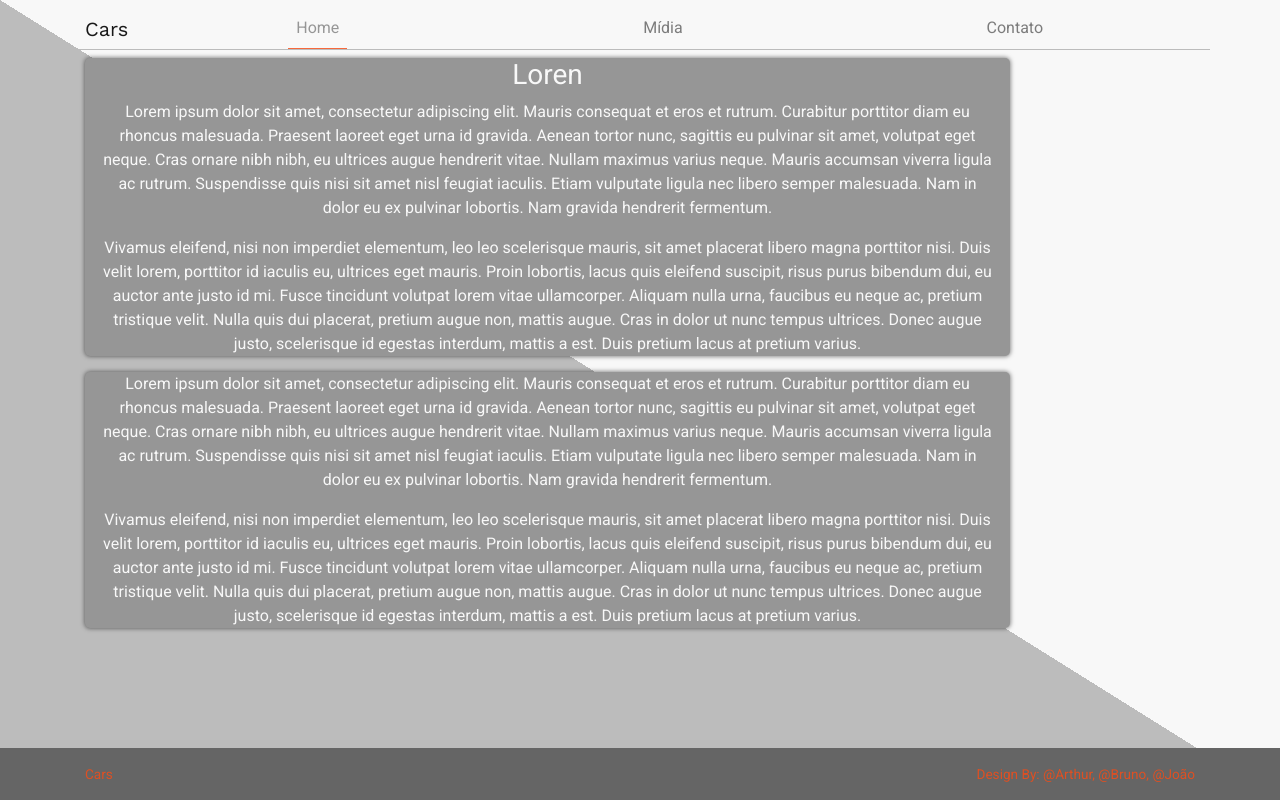
After one commit to arthurdias-trad/Projeto1-Santander-FullStack, a PHP site: page / in a window 1280 px wide. The commit adds this page. Run offline with PHP 8.4, Linux system fonts and the light colour scheme; some libraries are stand-ins or nearby versions.

Commit message:
add index e modificação do css

```diff
--- a/ArthurDias, BrunoVinícius, JoãoPaulo – PortalDeCarros/css/style.css
+++ b/ArthurDias, BrunoVinícius, JoãoPaulo – PortalDeCarros/css/style.css
@@ -1,39 +1,22 @@
+@import url('https://fonts.googleapis.com/css2?family=Roboto&display=swap');
+
 :root {
-  --color-laranja: rgba(247, 76, 22, 1);
+  --color-laranja: rgba(246, 76, 22, 0.83);
   --color-escuro: #656565;
-  --color-médio: #969696;
+  --color-medio: #969696;
   --color-claro: #bcbcbc;
+  --color-white: #f8f8f8;
 }
 
 body {
-  background: linear-gradient(to top left, var(--color-claro) 50%, white 50%);
-  font-family: "Open Sans", sans-serif;
+  background: linear-gradient(to top left, var(--color-claro) 50%, var(--color-white) 50%);
+  font-family: "Roboto", sans-serif;
+  -webkit-font-smoothing: antialiased;
   min-height: 100vh;
 }
 
-footer {
-  width: 100%;
-  padding: 2rem 0;
-  position: absolute;
-  bottom: 0;
-}
-
-.footer {
-  font-size: 1rem;
-  color: var(--color-laranja);
-  display: flex;
-  flex-direction: column;
-  justify-content: center;
-  align-items: center;
-  text-align: center;
-}
-
 nav {
-  border-bottom: solid 1px var(--color-laranja);
-}
-
-.navbar-center {
-  margin: 0 auto;
+  color: var(--color-medio);
 }
 
 .logo {
@@ -49,11 +32,46 @@ nav {
 }
 
 .bg-médio {
-  background: var(--color-médio);
+  background: var(--color-medio);
 }
 
 .bg-claro {
   background: var(--color-claro);
+}
+
+.navbar-center {
+  margin: 0 auto;
+}
+
+.text-section {
+  background-color: var(--color-medio);
+  color: var(--color-white);
+  text-align: center;
+  border-radius: 5px;
+  box-shadow: 0 0 4px .5px rgba(0, 0, 0, 0.5);
+}
+
+footer {
+  width: 100%;
+  padding: 1rem 0;
+  bottom: 0;
+}
+
+.footer {
+  font-size: 1rem;
+  color: var(--color-laranja);
+  display: flex;
+  flex-direction: row;
+  justify-content: center;
+  align-items: center;
+  text-align: center;
+}
+
+.footer a,
+.footer a:hover,
+.footer a:visited {
+  color: var(--color-laranja);
+  text-decoration: none;
 }
 
 /* Telas pequenas */
@@ -76,8 +94,7 @@ nav {
   body {
     background: linear-gradient(
       to top right,
-      var(--color-claro) 50%,
-      white 50%
+      var(--color-claro) 50%, 50%, var(--color-white) 50%
     );
   }
 
@@ -95,7 +112,16 @@ nav {
     justify-content: space-around;
   }
 
+  .active {
+    border-bottom: 1.5px solid var(--color-laranja);
+    color: var(--color-medio) !important;
+  }
+
+  footer {
+    position: absolute;
+  }
+
   .footer {
-    font-size: 1.5rem;
+    font-size: 0.85rem;
   }
 }
--- /dev/null
+++ b/ArthurDias, BrunoVinícius, JoãoPaulo – PortalDeCarros/index.html
@@ -0,0 +1,79 @@
+<!DOCTYPE html>
+<html lang="en">
+  <head>
+    <meta charset="UTF-8" />
+    <meta name="viewport" content="width=device-width, initial-scale=1.0" />
+    <title>Cars</title>
+    <link
+      href="https://fonts.googleapis.com/css2?family=Open+Sans&family=Work+Sans&display=swap"
+      rel="stylesheet"
+    />
+    <link rel="stylesheet" href="css/bootstrap.min.css" />
+    <link rel="stylesheet" href="css/style.css" />
+  </head>
+  <body>
+    <header>
+      <nav class="navbar navbar-expand-lg navbar-light navbar-transparent">
+        <div class="container">
+          <div class="navbar-center">
+            <a class="navbar-brand logo" href="#">Cars</a>
+          </div>
+          <button
+            class="navbar-toggler"
+            type="button"
+            data-toggle="collapse"
+            data-target="#navbarNavAltMarkup"
+            aria-controls="navbarNavAltMarkup"
+            aria-expanded="false"
+            aria-label="Toggle navigation"
+          >
+            <span class="navbar-toggler-icon"></span>
+          </button>
+          <div class="collapse navbar-collapse" id="navbarNavAltMarkup">
+            <div class="navbar-nav">
+              <a class="nav-item nav-link active" href="#">
+                Home <span class="sr-only">(current)</span>
+              </a>
+              <a class="nav-item nav-link" href="#">Mídia</a>
+              <a class="nav-item nav-link" href="#">Contato</a>
+            </div>
+          </div>
+        </div>
+      </nav>
+    </header>
+    <div class="container">
+      <main>
+        <section class="text-section col-sm-12 col-lg-10">
+          <h3>Loren</h3>
+          <p>Lorem ipsum dolor sit amet, consectetur adipiscing elit. Mauris consequat et eros et rutrum. Curabitur porttitor diam eu rhoncus malesuada. Praesent laoreet eget urna id gravida. Aenean tortor nunc, sagittis eu pulvinar sit amet, volutpat eget neque. Cras ornare nibh nibh, eu ultrices augue hendrerit vitae. Nullam maximus varius neque. Mauris accumsan viverra ligula ac rutrum. Suspendisse quis nisi sit amet nisl feugiat iaculis. Etiam vulputate ligula nec libero semper malesuada. Nam in dolor eu ex pulvinar lobortis. Nam gravida hendrerit fermentum.</p>
+          <p>Vivamus eleifend, nisi non imperdiet elementum, leo leo scelerisque mauris, sit amet placerat libero magna porttitor nisi. Duis velit lorem, porttitor id iaculis eu, ultrices eget mauris. Proin lobortis, lacus quis eleifend suscipit, risus purus bibendum dui, eu auctor ante justo id mi. Fusce tincidunt volutpat lorem vitae ullamcorper. Aliquam nulla urna, faucibus eu neque ac, pretium tristique velit. Nulla quis dui placerat, pretium augue non, mattis augue. Cras in dolor ut nunc tempus ultrices. Donec augue justo, scelerisque id egestas interdum, mattis a est. Duis pretium lacus at pretium varius.</p>
+        </section>
+        <section class="text-section col-sm-12 col-lg-10">
+          <p>Lorem ipsum dolor sit amet, consectetur adipiscing elit. Mauris consequat et eros et rutrum. Curabitur porttitor diam eu rhoncus malesuada. Praesent laoreet eget urna id gravida. Aenean tortor nunc, sagittis eu pulvinar sit amet, volutpat eget neque. Cras ornare nibh nibh, eu ultrices augue hendrerit vitae. Nullam maximus varius neque. Mauris accumsan viverra ligula ac rutrum. Suspendisse quis nisi sit amet nisl feugiat iaculis. Etiam vulputate ligula nec libero semper malesuada. Nam in dolor eu ex pulvinar lobortis. Nam gravida hendrerit fermentum.</p>
+          <p>Vivamus eleifend, nisi non imperdiet elementum, leo leo scelerisque mauris, sit amet placerat libero magna porttitor nisi. Duis velit lorem, porttitor id iaculis eu, ultrices eget mauris. Proin lobortis, lacus quis eleifend suscipit, risus purus bibendum dui, eu auctor ante justo id mi. Fusce tincidunt volutpat lorem vitae ullamcorper. Aliquam nulla urna, faucibus eu neque ac, pretium tristique velit. Nulla quis dui placerat, pretium augue non, mattis augue. Cras in dolor ut nunc tempus ultrices. Donec augue justo, scelerisque id egestas interdum, mattis a est. Duis pretium lacus at pretium varius.</p>
+        </section>
+      </main>
+    </div>
+    <footer class="bg-escuro">
+      <div class="container footer">
+        <div class="footer-logo">
+          Cars
+        </div>
+        <div class="footer-copyright">
+          Design By: <a href="https://github.com/arthurdias-trad" target="_blank">@Arthur</a>, <a href="https://github.com/vbruno96" target="_blank">@Bruno</a>, <a href="https://github.com/" target="_blank">@João</a>
+        </div>
+      </div>
+    </footer>
+    <script
+      src="https://code.jquery.com/jquery-3.2.1.slim.min.js"
+      integrity="sha384-KJ3o2DKtIkvYIK3UENzmM7KCkRr/rE9/Qpg6aAZGJwFDMVNA/GpGFF93hXpG5KkN"
+      crossorigin="anonymous"
+    ></script>
+    <script
+      src="https://cdnjs.cloudflare.com/ajax/libs/popper.js/1.12.9/umd/popper.min.js"
+      integrity="sha384-ApNbgh9B+Y1QKtv3Rn7W3mgPxhU9K/ScQsAP7hUibX39j7fakFPskvXusvfa0b4Q"
+      crossorigin="anonymous"
+    ></script>
+    <script src="js/bootstrap.min.js"></script>
+  </body>
+</html>
--- a/ArthurDias, BrunoVinícius, JoãoPaulo – PortalDeCarros/template1.html
+++ b/ArthurDias, BrunoVinícius, JoãoPaulo – PortalDeCarros/template1.html
@@ -31,9 +31,9 @@
           </button>
           <div class="collapse navbar-collapse" id="navbarNavAltMarkup">
             <div class="navbar-nav">
-              <a class="nav-item nav-link active" href="#"
-                >Home <span class="sr-only">(current)</span></a
-              >
+              <a class="nav-item nav-link active" href="#">
+                Home <span class="sr-only">(current)</span>
+              </a>
               <a class="nav-item nav-link" href="#">Mídia</a>
               <a class="nav-item nav-link" href="#">Contato</a>
             </div>
```
